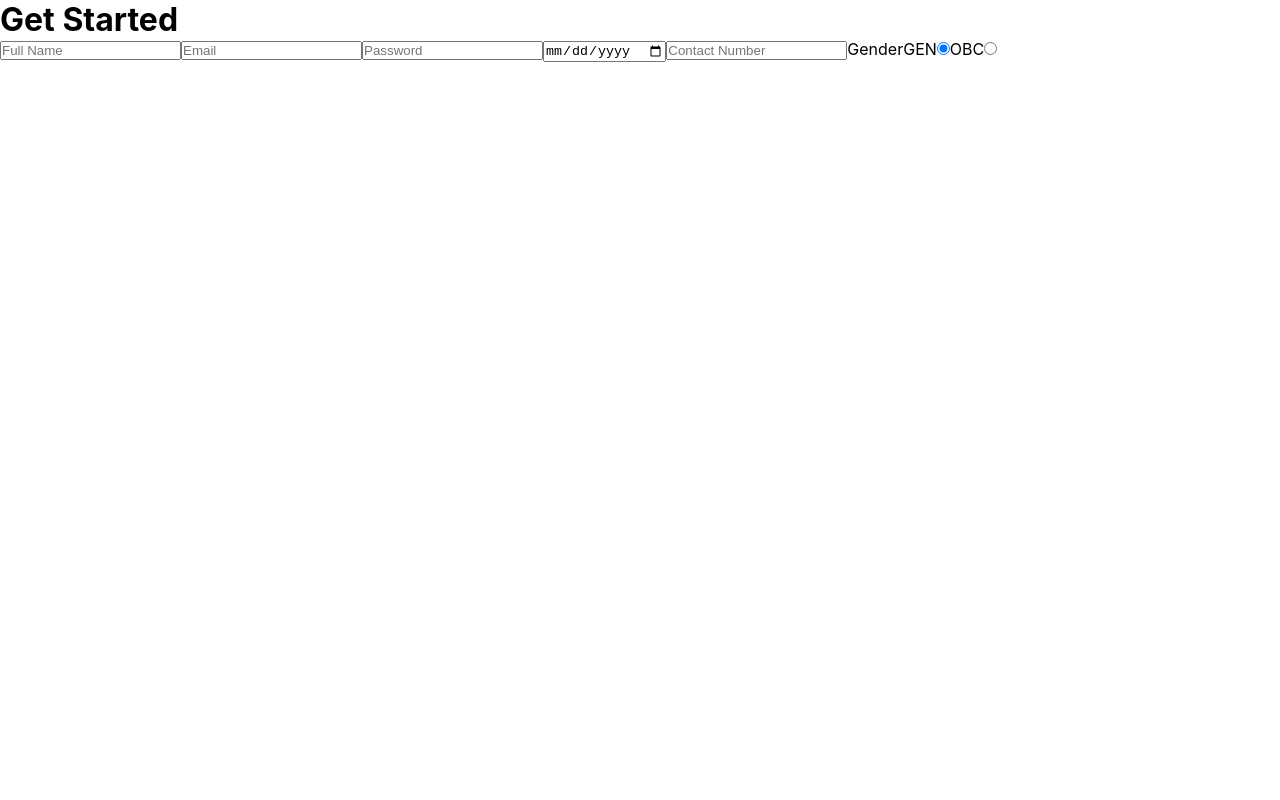
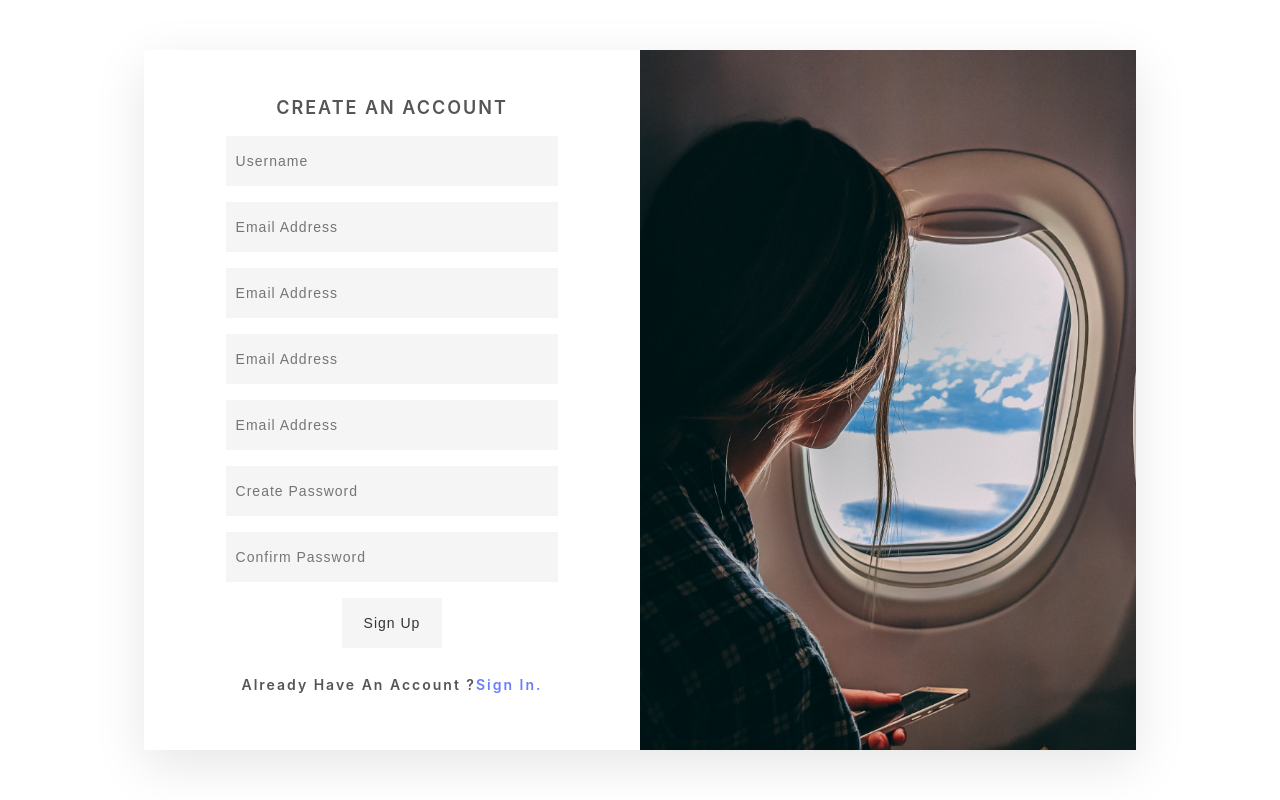
Before and after one commit to CSC-DevConnect/kazeem-air-service-frontend, a React (Create React App) app: page /signup in a window 1280 px wide. Built offline with nearby package versions, Linux system fonts and the light colour scheme.

Commit message:
update codebase

```diff
--- a/src/routes/sign-up/sign-up.route.tsx
+++ b/src/routes/sign-up/sign-up.route.tsx
@@ -1,37 +1,42 @@
+/* eslint-disable jsx-a11y/anchor-is-valid */
 import React from "react";
+import {
+  FormContainer,
+  FormTitle,
+  ImageBox,
+  SignUpButton,
+  SignUpContainer,
+  SignUpContent,
+} from "./sign-up.styles";
+import signupImage from "../../assets/signup.png";
 
 export const SignUp = () => {
   return (
-    <div>
-      <div>
-        <div>
-          <h1>Get Started</h1>
-        </div>
-        <div>
+    <SignUpContainer>
+      <SignUpContent>
+        <FormContainer>
           <form>
-            <div>
-              <input type="text" name="fullname" placeholder="Full Name" />
-              <input type="email" name="email" placeholder="Email" />
-              <input type="password" name="password" placeholder="Password" />
-              <input type="date" name="dob" placeholder="dob" />
-              <input type="number" name="number" placeholder="Contact Number" />
-              <span>Gender</span>
-              <label className="container">
-                GEN
-                <input type="radio" name="radio" checked />
-                <span className="check"></span>
-              </label>
-              <label className="container">
-                OBC
-                <input type="radio" name="radio" />
-                <span className="check"></span>
-              </label>
-            </div>
+            <FormTitle>Create an account</FormTitle>
+            <input type="text" name="" placeholder="Username" />
+            <input type="email" name="" placeholder="Email Address" />
+            <input type="email" name="" placeholder="Email Address" />
+            <input type="email" name="" placeholder="Email Address" />
+            <input type="email" name="" placeholder="Email Address" />
+            <input type="password" name="" placeholder="Create Password" />
+            <input type="password" name="" placeholder="Confirm Password" />
+            <SignUpButton type="submit" name="" value="Sign Up" />
+            <p>
+              Already have an account ?<a href="/login">Sign in.</a>
+            </p>
           </form>
-
-          <div></div>
-        </div>
-      </div>
-    </div>
+        </FormContainer>
+        <ImageBox>
+          <img
+            src={signupImage}
+            alt=""
+          />
+        </ImageBox>
+      </SignUpContent>
+    </SignUpContainer>
   );
 };
--- a/src/routes/sign-up/sign-up.styles.tsx
+++ b/src/routes/sign-up/sign-up.styles.tsx
@@ -1,3 +1,135 @@
 import styled from "styled-components";
 
-export const SignUpContainer = styled.div``;
+export const SignUpContainer = styled.section`
+  position: relative;
+  min-height: 100vh;
+  /* background-color: #f8dd30; */
+  display: flex;
+  justify-content: center;
+  align-items: center;
+  padding: 20px;
+`;
+
+export const ImageBox = styled.div`
+  position: relative;
+  width: 50%;
+  height: 100%;
+  transition: 0.5s;
+  left: 0%;
+
+  img {
+    position: absolute;
+    top: 0;
+    left: 0;
+    width: 100%;
+    height: 100%;
+    object-fit: cover;
+  }
+`;
+
+export const FormTitle = styled.h1`
+  font-size: 18px;
+  font-weight: 600;
+  text-transform: uppercase;
+  letter-spacing: 2px;
+  text-align: center;
+  width: 100%;
+  margin-bottom: 10px;
+  color: #555;
+`;
+
+export const FormContainer = styled.h1`
+  /* position: relative; */
+  width: 50%;
+  height: 100%;
+  background: #fff;
+  display: flex;
+  justify-content: center;
+  align-items: center;
+  padding: 40px;
+  transition: 0.5s;
+
+  form {
+    width: 100%;
+    display: flex;
+    justify-content: center;
+    flex-direction: column;
+    align-items: center;
+  }
+
+  form p {
+    font-size: 14px;
+    font-weight: 600;
+    text-transform: capitalize;
+    letter-spacing: 2px;
+    text-align: center;
+    width: 100%;
+    margin-top: 20px;
+    margin-bottom: 10px;
+    color: #555;
+    a {
+      font-weight: 600;
+      text-decoration: none;
+      color: #677eff;
+      cursor: pointer;
+    }
+  }
+
+  form input {
+    position: relative;
+    width: 80%;
+    height: 50px;
+    padding: 10px;
+    background: #f5f5f5;
+    color: #333;
+    border: none;
+    outline: none;
+    box-shadow: none;
+    margin: 8px 0;
+    font-size: 14px;
+    letter-spacing: 1px;
+    font-weight: 300;
+  }
+`;
+
+export const SignUpButton = styled.input`
+  max-width: 100px;
+  background: #677eff;
+  color: #fff;
+  cursor: pointer;
+  font-size: 14px;
+  font-weight: 500;
+  letter-spacing: 1px;
+  transition: 0.5s;
+`;
+
+export const SignUpContent = styled.div`
+  /* position: relative; */
+  width: 80%;
+  height: 700px;
+  background: #fff;
+  box-shadow: 0 15px 50px rgba(0, 0, 0, 0.1);
+  overflow: hidden;
+  display: flex;
+
+  @media (max-width: 991px) {
+    width: 100%;
+  }
+`;
+
+export const SignUpForm = styled.div`
+  display: flex;
+  flex-direction: column;
+  justify-content: space-between;
+  align-items: center;
+`;
+
+export const VerticalLine = styled.div`
+  border-left: 6px solid green;
+  height: 100%;
+  position: absolute;
+  left: 50%;
+  margin-left: -3px;
+  top: 0;
+  overflow: hidden;
+`;
```
